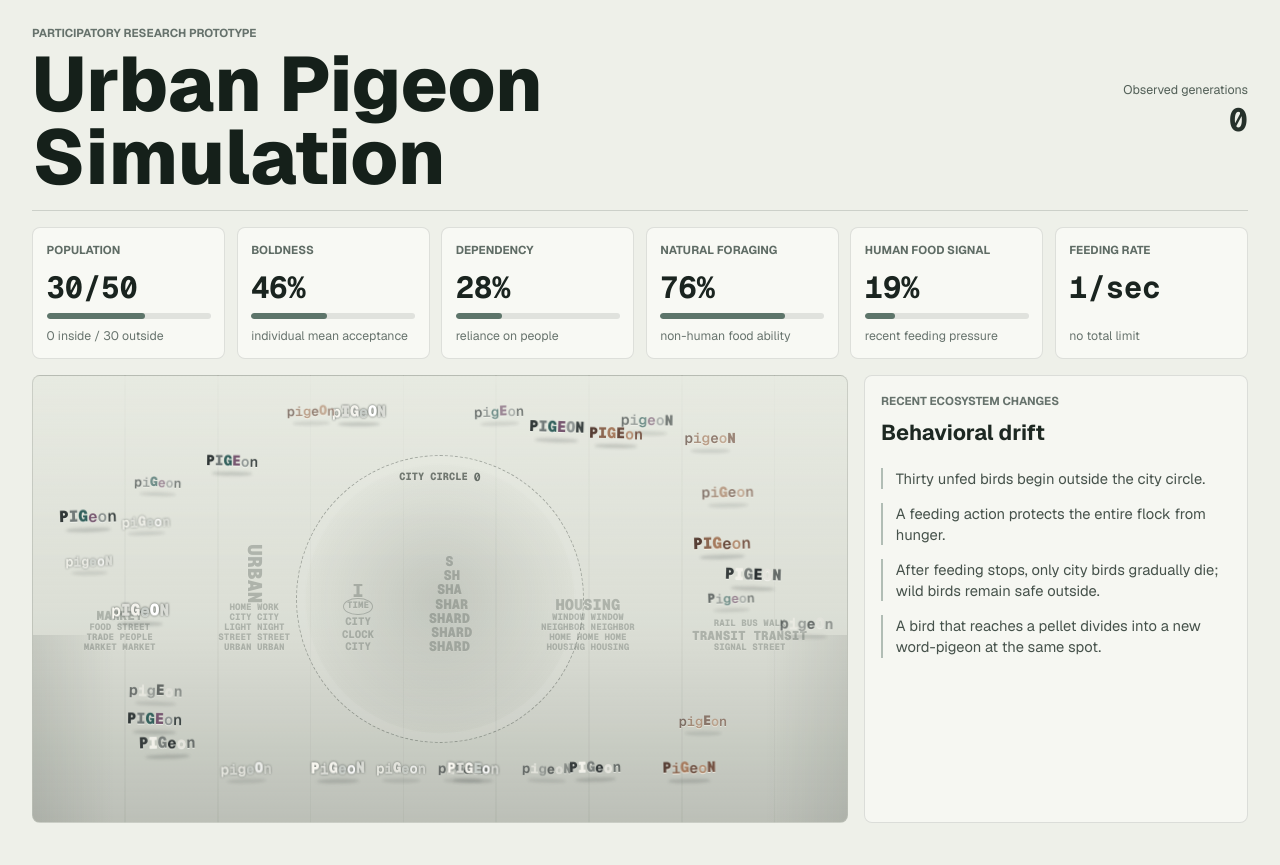
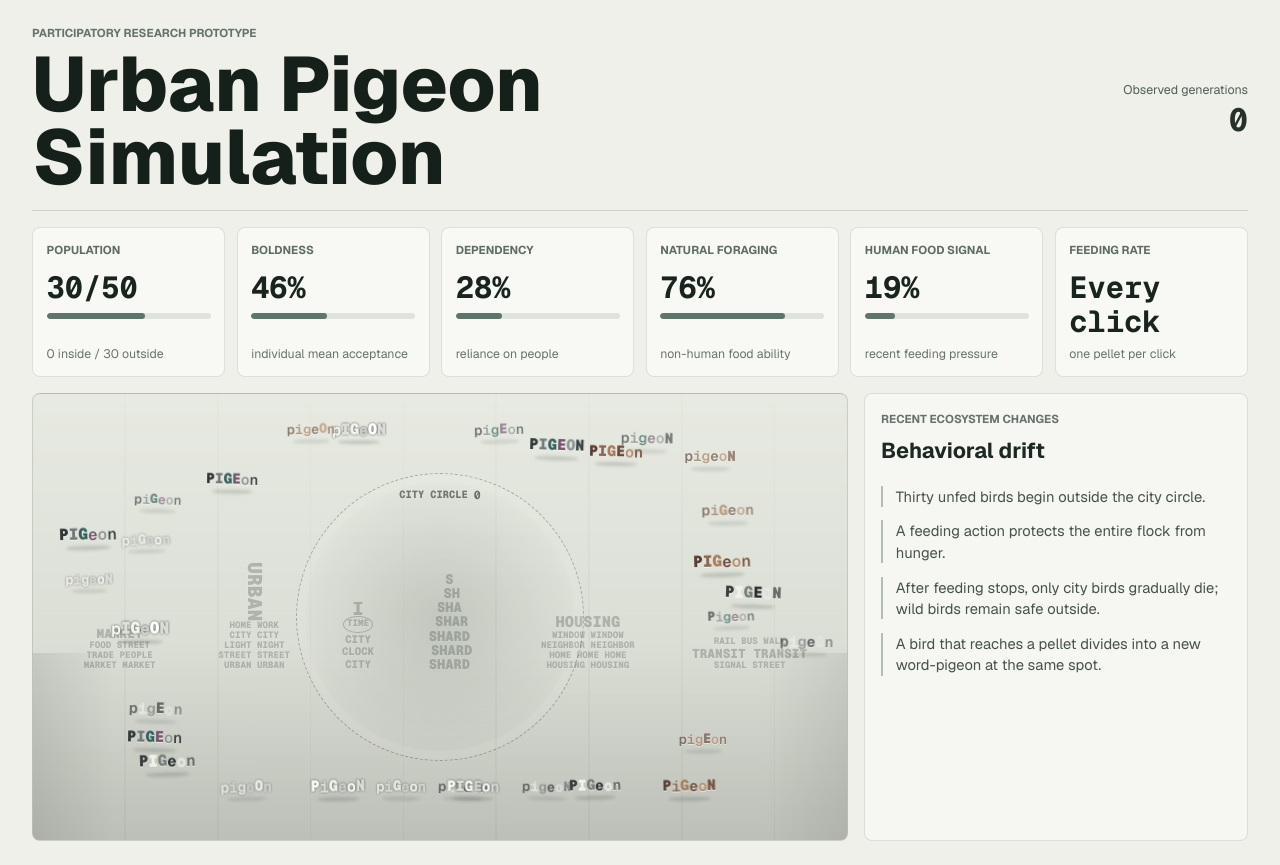
Before and after one commit to Ketian-LI/urban-wildlife-simulation, a Next.js app: page / in a window 1280 px wide. Built offline with nearby package versions, Linux system fonts and the light colour scheme.

Commit message:
Allow food on every click

```diff
--- a/app/simulation.tsx
+++ b/app/simulation.tsx
@@ -6,7 +6,6 @@ const STORAGE_KEY = "urban-pigeon-collective-v4";
 const INITIAL_PIGEONS = 30;
 const MAX_PIGEONS = 50;
 const GENERATION_SECONDS = 12;
-const THROW_COOLDOWN_MS = 1000;
 const HUNGER_INTERVAL_SECONDS = 1;
 const FEEDING_SAFETY_MS = 5000;
 const SPLIT_ANIMATION_MS = 1800;
@@ -526,8 +525,8 @@ function metricDetails(state: EcosystemState): Metric[] {
     },
     {
       label: "Feeding rate",
-      value: "1/sec",
-      detail: "no total limit",
+      value: "Every click",
+      detail: "one pellet per click",
     },
   ];
 }
@@ -630,7 +629,6 @@ function PigeonField({
   const [frameTime, setFrameTime] = useState(0);
   const sequence = useRef(0);
   const timers = useRef<number[]>([]);
-  const lastThrowAt = useRef(-Infinity);
   const pigeons = useMemo(
     () => pigeonVisuals(state),
     [state],
@@ -663,11 +661,6 @@ function PigeonField({
 
   const throwFood = (targetX: number, targetY: number) => {
     const launchedAt = window.performance.now();
-    if (launchedAt - lastThrowAt.current < THROW_COOLDOWN_MS) {
-      return;
-    }
-
-    lastThrowAt.current = launchedAt;
     const { ranked, recipient, declinedBefore } = selectFoodRecipient(
       pigeons,
       targetX,
```
Also changed, not shown: 1 other file (tests, documents, lock files or other folders).
